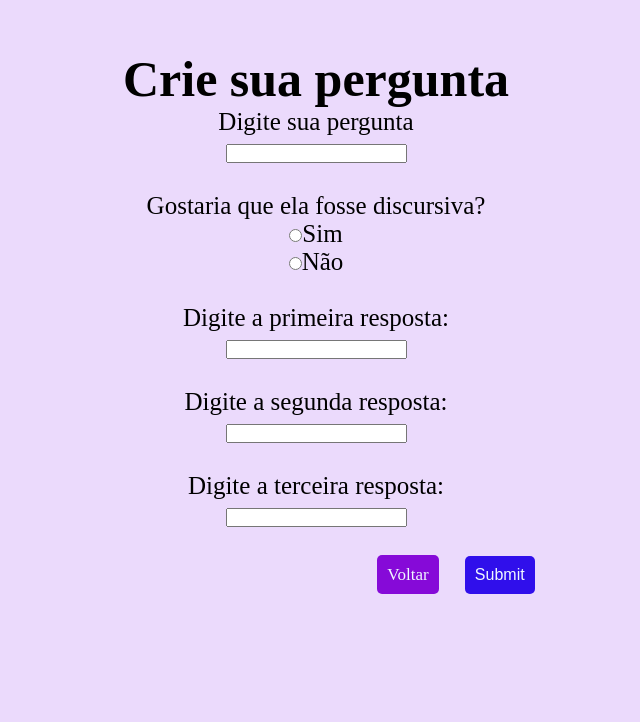
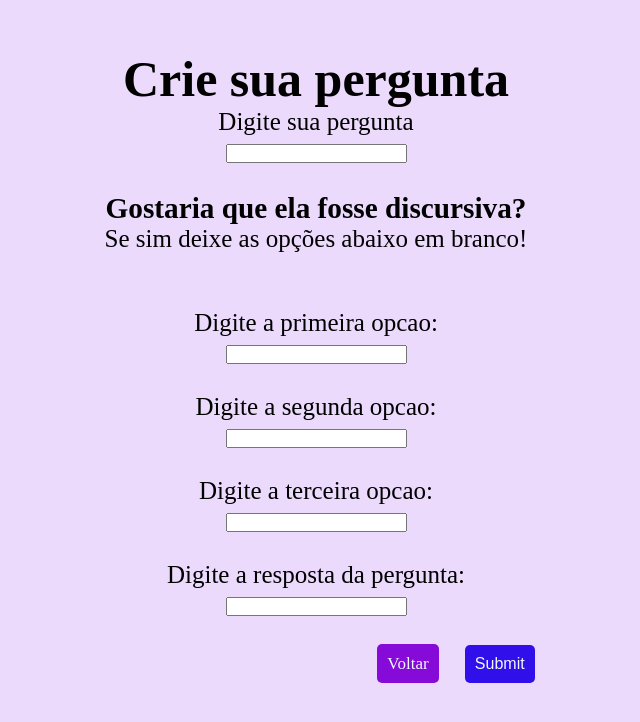
Before and after one commit to MylenaAndrade/3DAW, a PHP site: page /criarPergunta.html in a window 1280 px wide. Shown: the top 722 px of the page, without its empty margins (324-964 px from the left). Run offline with PHP 8.4, Linux system fonts and the light colour scheme.

Commit message:
Alterando o formulário HTML.
Alterando o formulário HTML para que as respostas sejam condizentes com as tabelas e colunas do banco de dados.

```diff
--- a/3DAW-AV1/criarPergunta.html
+++ b/3DAW-AV1/criarPergunta.html
@@ -12,8 +12,9 @@
             let resposta1 = document.getElementById("resposta1").value;
             let resposta2 = document.getElementById("resposta2").value;
             let resposta3 = document.getElementById("resposta3").value;
+            let resposta4 = document.getElementById("resposta4").value;
 
-            let objForm = {"pergunta": pergunta,"resposta1": resposta1,"resposta2": resposta2, "resposta3": resposta3};
+            let objForm = {"pergunta": pergunta,"resposta1": resposta1,"resposta2": resposta2, "resposta3": resposta3, "resposta4": resposta4};
             let objJson = JSON.stringify(objForm);
 
             console.log("JSON: " + objJson);
@@ -32,7 +33,7 @@
                 console.log("Requisicao falhou: " + this.status);
             }
                 console.log("4");
-                xmlhttp.open("GET", "http://localhost/3DAW/3DAW/3DAW-AV1/criarPergunta.php?pergunta=" + pergunta +  "&resposta1=" + resposta1 + "&resposta2=" + resposta2 + "&resposta3=" + resposta3);
+                xmlhttp.open("GET", "http://localhost/3DAW/3DAW/3DAW-AV1/criarPergunta.php?pergunta=" + pergunta +  "&resposta1=" + resposta1 + "&resposta2=" + resposta2 + "&resposta3=" + resposta3 + "&resposta4=" + resposta4);
                 xmlhttp.send();
                 console.log("enviei form");
                 console.log("5");
@@ -50,24 +51,24 @@
         <br>
         <input type="text" name="pergunta" id="pergunta">
         <br><br>
-        <label for="">Gostaria que ela fosse discursiva? </label>
-        <br>
-        <input type="radio" name="resposta" value="sim">Sim
-        <br>
-        <input type="radio" name="resposta" value="nao">Não
+        <h3>Gostaria que ela fosse discursiva?</h3>
+        <p>Se sim deixe as opções abaixo em branco!</p>
         <br><br>
-
-        <label for="">Digite a primeira resposta: </label>
+        <label for="">Digite a primeira opcao: </label>
         <br>
         <input type="text" name="resposta1" id="resposta1">
         <br><br>
-        <label for="">Digite a segunda resposta: </label>
+        <label for="">Digite a segunda opcao: </label>
         <br>
         <input type="text" name="resposta2" id="resposta2">
         <br><br>
-        <label for="">Digite a terceira resposta: </label>
+        <label for="">Digite a terceira opcao: </label>
         <br>
         <input type="text" name="resposta3" id="resposta3">
+        <br><br>
+        <label for="">Digite a resposta da pergunta: </label>
+        <br>
+        <input type="text" name="resposta4" id="resposta4">
         <br><br>
         <a class="botao-voltar" href="index.php">Voltar</a>
         <input class="botao-perguntas" type="submit" onclick="criarPergunta();">
--- a/3DAW-AV1/criarPergunta.php
+++ b/3DAW-AV1/criarPergunta.php
@@ -5,7 +5,7 @@ include("conexao.php");
         $resposta1 = $_GET["resposta1"];
         $resposta2 = $_GET["resposta2"];
         $resposta3 = $_GET["resposta3"];
-
+        $resposta4 = $_GET["resposta4"];
 
 
     }
```
